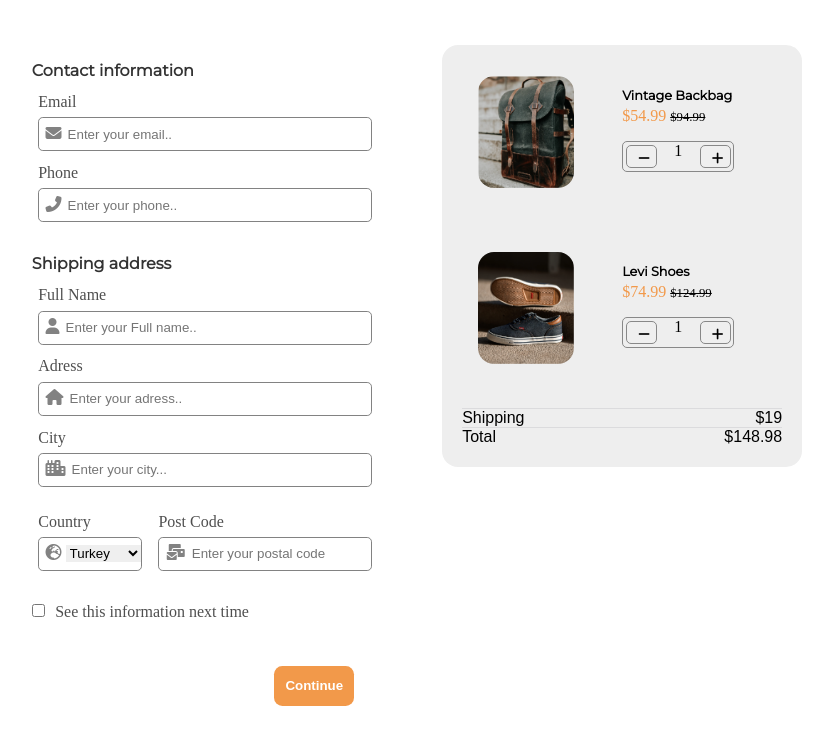
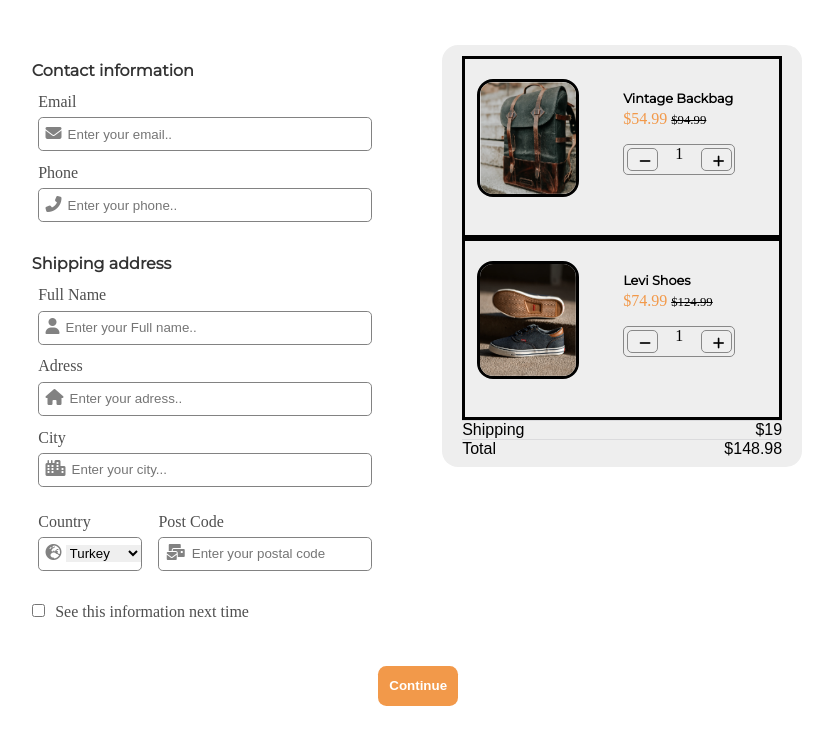
Before and after one commit to betulsmanav/checkout-form, a plain HTML site: page index.html in a window 1280 px wide. Shown: the part 104-848 px from the top of the page, without its empty margins (223-1056 px from the left). Drawn offline with Linux system fonts and the light colour scheme.

Commit message:
style css

```diff
--- a/style.css
+++ b/style.css
@@ -26,7 +26,6 @@ body{
 main{
 
     display: flex;
-
     justify-content: center;
 }
 
@@ -48,9 +47,14 @@ form{
     color: #828282;
 
 }
+input{
+/* background-color: red; */
+
+}
 input,select{
     outline: 0;
     border: none;
+    /* margin-top: 2em; */
 }
 .input-field:focus-within{
     border: 1.5px solid #000;
@@ -61,7 +65,7 @@ input,select{
 }
 .data-form{
     display: block;
-    position: relative;
+    /* position: relative; */
     margin-top: 2em;
 }
 label{
@@ -72,6 +76,7 @@ label{
 i{
     margin-top: 0.4em;
     margin-left: 0.4em;
+    /* background-color: blue; */
 }
 .alt-h1{
     color: #333333;
@@ -90,9 +95,11 @@ i{
     font-weight: 600;
     text-align: center;
     border: none;
+
     position: relative;
     top: 5%;
-    left: 70%; ;
+    left: 100%;
+
 
     margin-right: -50px;
 }
@@ -115,10 +122,12 @@ img{
     height: 7em;
     margin-top: 1.25em;
     border-radius: 1em;
+    border:solid #000;
 }
 .product{
     display: flex;
     justify-content: space-evenly;
+    border: solid;
 
 }
 .product-info{
@@ -127,6 +136,7 @@ img{
     width: 7em;
     margin: 1em;
     padding: 1em;
+    /* background-color: red; */
 }
 .product-info-h2{
     font-family: 'Montserrat',Arial, Helvetica, sans-serif;
```
